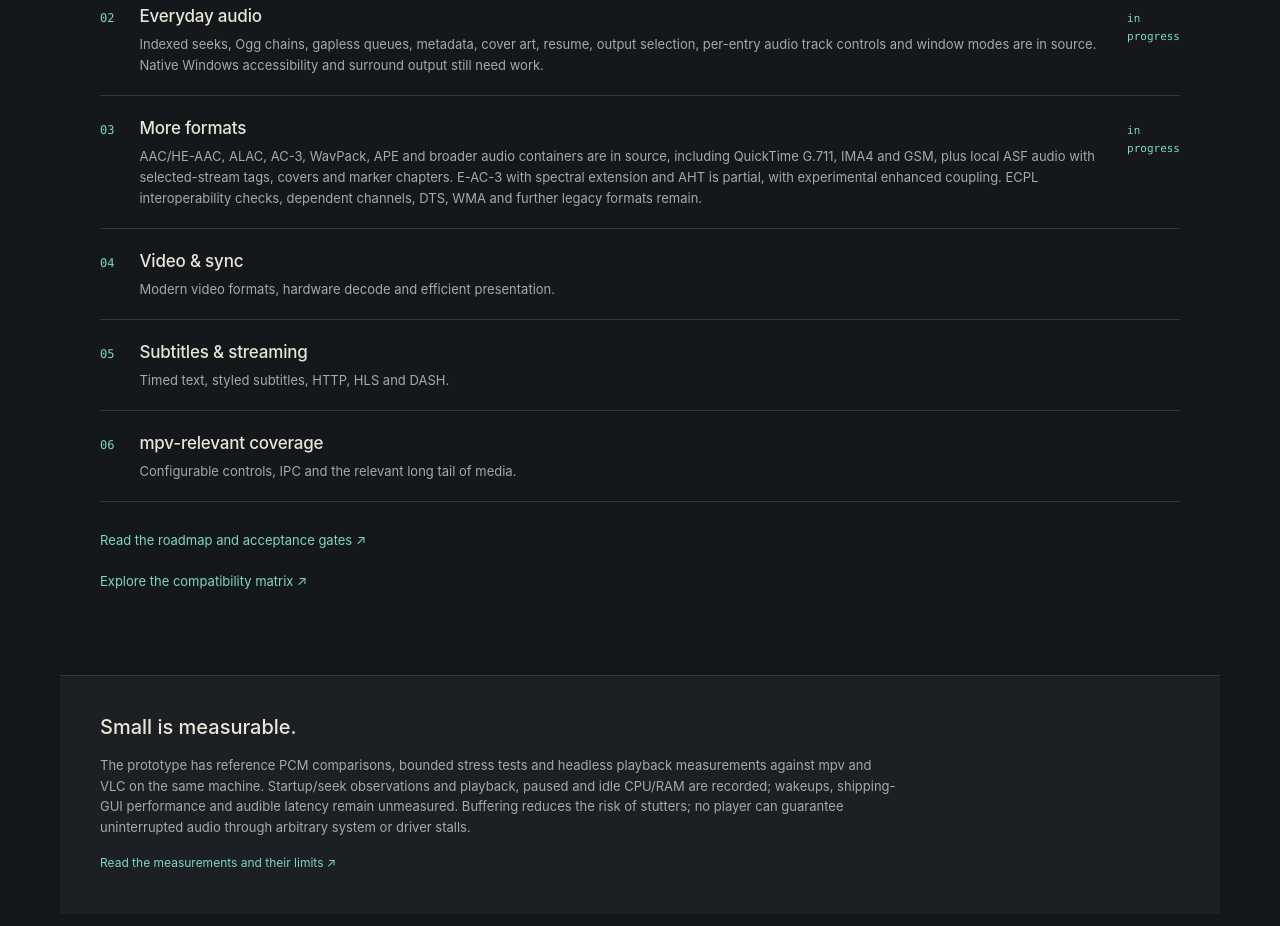
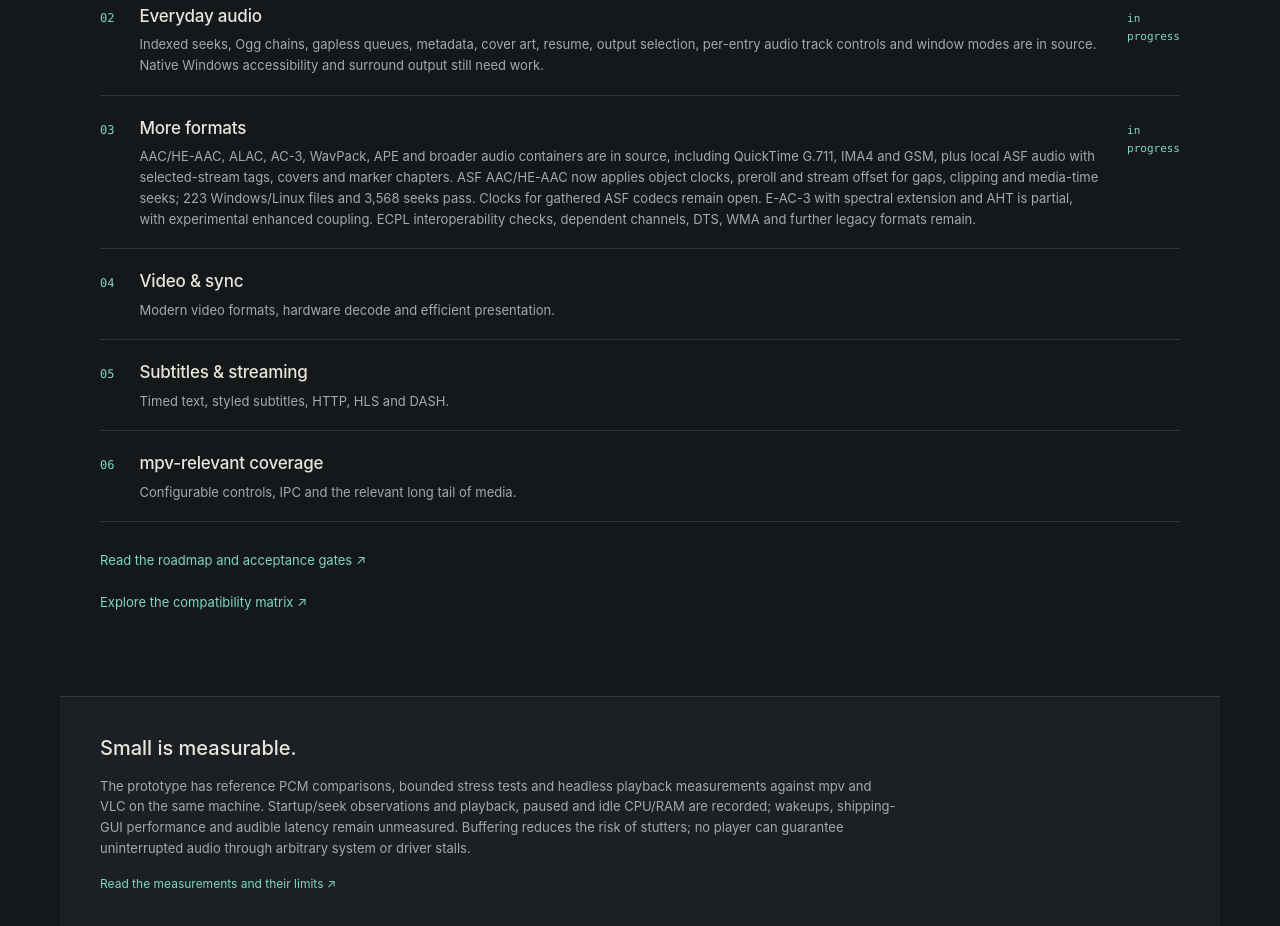
Before and after one commit to levkropp/lamp, a plain HTML site: page index.html in a window 1280 px wide. Shown: the part 2786-3712 px from the top of the page. Drawn offline with Linux system fonts and the light colour scheme.

Commit message:
Publish ASF AAC timing coverage

```diff
--- a/index.html
+++ b/index.html
@@ -55,7 +55,7 @@
       <ol>
         <li><span>01</span><div><h3>Opus foundation</h3><p>Ogg family 0 playback and all 120 official vector checks pass.</p></div><em>done</em></li>
         <li><span>02</span><div><h3>Everyday audio</h3><p>Indexed seeks, Ogg chains, gapless queues, metadata, cover art, resume, output selection, per-entry audio track controls and window modes are in source. Native Windows accessibility and surround output still need work.</p></div><em>in progress</em></li>
-        <li><span>03</span><div><h3>More formats</h3><p>AAC/HE-AAC, ALAC, AC-3, WavPack, APE and broader audio containers are in source, including QuickTime G.711, IMA4 and GSM, plus local ASF audio with selected-stream tags, covers and marker chapters. E-AC-3 with spectral extension and AHT is partial, with experimental enhanced coupling. ECPL interoperability checks, dependent channels, DTS, WMA and further legacy formats remain.</p></div><em>in progress</em></li>
+        <li><span>03</span><div><h3>More formats</h3><p>AAC/HE-AAC, ALAC, AC-3, WavPack, APE and broader audio containers are in source, including QuickTime G.711, IMA4 and GSM, plus local ASF audio with selected-stream tags, covers and marker chapters. ASF AAC/HE-AAC now applies object clocks, preroll and stream offset for gaps, clipping and media-time seeks; 223 Windows/Linux files and 3,568 seeks pass. Clocks for gathered ASF codecs remain open. E-AC-3 with spectral extension and AHT is partial, with experimental enhanced coupling. ECPL interoperability checks, dependent channels, DTS, WMA and further legacy formats remain.</p></div><em>in progress</em></li>
         <li><span>04</span><div><h3>Video &amp; sync</h3><p>Modern video formats, hardware decode and efficient presentation.</p></div></li>
         <li><span>05</span><div><h3>Subtitles &amp; streaming</h3><p>Timed text, styled subtitles, HTTP, HLS and DASH.</p></div></li>
         <li><span>06</span><div><h3>mpv-relevant coverage</h3><p>Configurable controls, IPC and the relevant long tail of media.</p></div></li>
```
